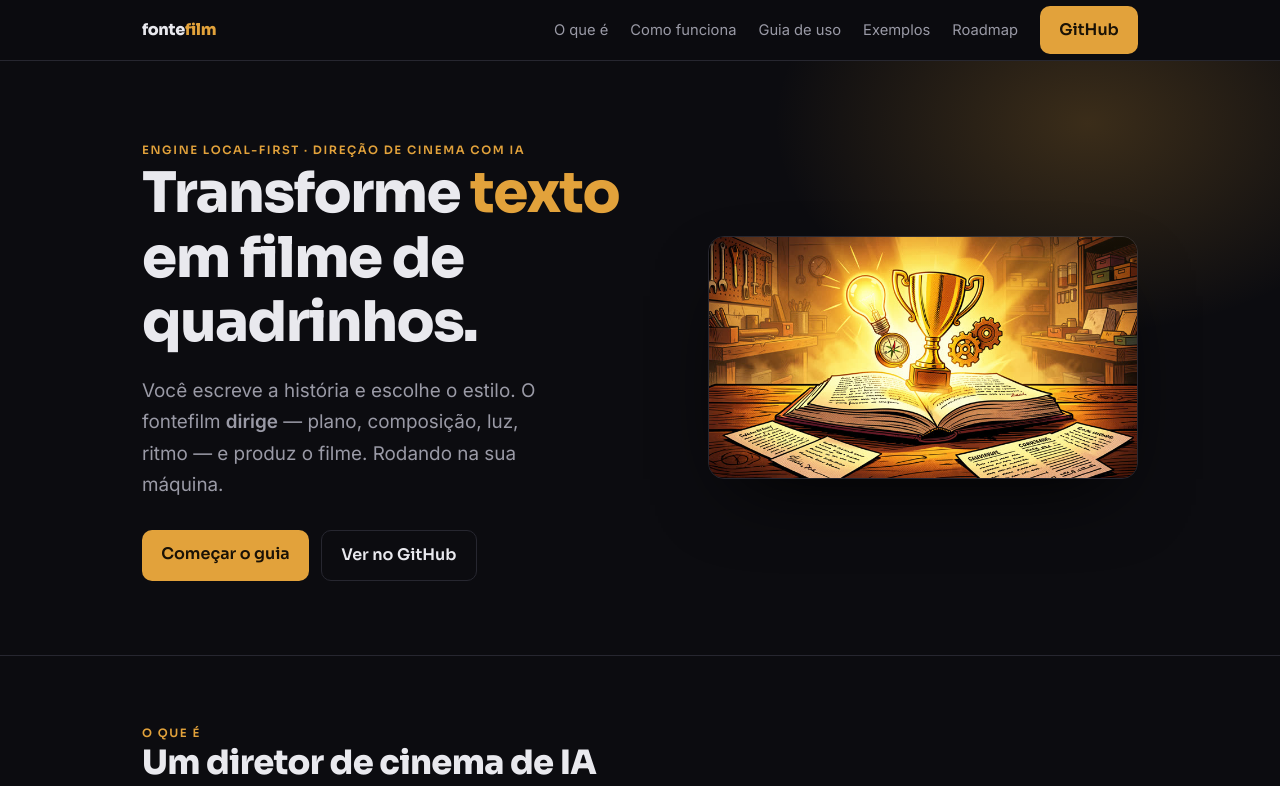
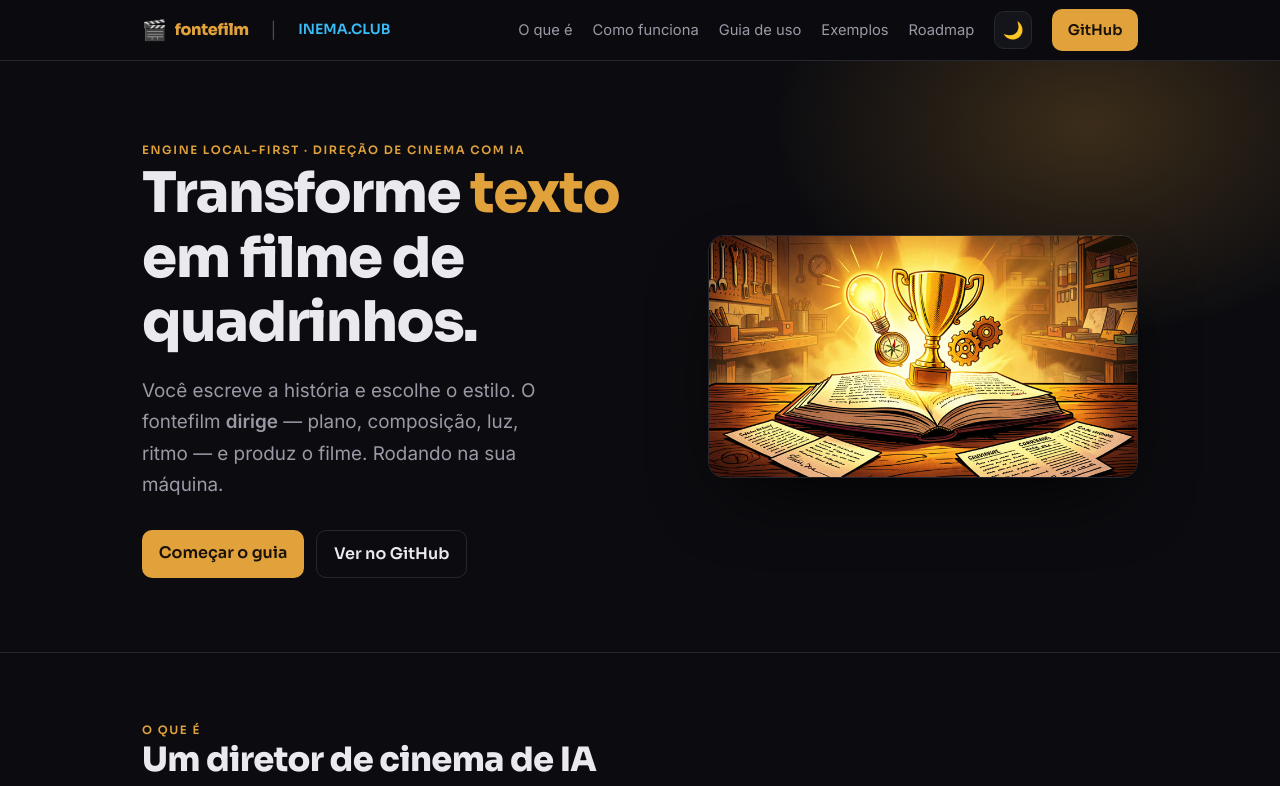
Before and after one commit to inematds/fontefilm, a plain HTML site: page index.html in a window 1280 px wide. Shown: the top 786 px of the page. Drawn offline with Linux system fonts and the light colour scheme.

Commit message:
site: nav no padrão INEMA (logo | INEMA.CLUB sky + theme toggle dark/light)
Co-Authored-By: Claude Opus 4.8 (1M context) <noreply@anthropic.com>

```diff
--- a/index.html
+++ b/index.html
@@ -11,9 +11,17 @@
 <style>
   :root{
     --bg:#0c0c10; --bg2:#14141b; --card:#16161e; --line:#272730;
-    --txt:#e9e9ee; --mut:#9a9aa6; --amb:#E2A23B; --amb2:#f0c070;
+    --txt:#e9e9ee; --mut:#9a9aa6; --amb:#E2A23B; --amb2:#f0c070; --sky:#38bdf8;
     color-scheme:dark;
   }
+  body.light{
+    --bg:#f6f7f9; --bg2:#eceef2; --card:#ffffff; --line:#e1e3ea;
+    --txt:#1a1a22; --mut:#5b5b68; --amb:#b9791d; --amb2:#a16207; --sky:#0369a1;
+    color-scheme:light;
+  }
+  body.light .hero .glow{opacity:.5}
+  body.light pre{background:#0e0e14;color:#d6d6e0}
+  body.light pre .c{color:#8a8a98}
   *{box-sizing:border-box}
   html{scroll-behavior:smooth}
   body{margin:0;background:var(--bg);color:var(--txt);font:16px/1.65 Inter,system-ui,sans-serif;-webkit-font-smoothing:antialiased}
@@ -28,13 +36,18 @@
   /* nav */
   nav{position:sticky;top:0;z-index:30;backdrop-filter:blur(12px);background:rgba(12,12,16,.78);border-bottom:1px solid var(--line)}
   nav .wrap{display:flex;align-items:center;gap:22px;height:60px}
-  nav .brand{font-family:Sora;font-weight:800;letter-spacing:-.02em}
-  nav .brand b{color:var(--amb)}
-  nav .links{margin-left:auto;display:flex;gap:22px;font-size:.92rem}
-  nav .links a{color:var(--mut)} nav .links a:hover{color:var(--txt)}
-  .btn{display:inline-block;background:var(--amb);color:#1a1206;font-weight:600;padding:.7em 1.2em;border-radius:10px;font-family:Sora}
+  nav .brand{display:flex;align-items:center;gap:8px;font-family:Sora;font-weight:800;letter-spacing:-.02em;color:var(--amb)}
+  nav .brand .emoji{font-size:1.25rem}
+  nav .sep{color:var(--mut);opacity:.45}
+  nav .inema{color:var(--sky);font-weight:600;font-size:.88rem;font-family:Sora}
+  nav .inema:hover{filter:brightness(1.15)}
+  nav .links{margin-left:auto;display:flex;align-items:center;gap:20px;font-size:.92rem}
+  nav .links a.sec{color:var(--mut)} nav .links a.sec:hover{color:var(--txt)}
+  .tgl{background:var(--bg2);border:1px solid var(--line);color:var(--txt);width:38px;height:38px;border-radius:10px;cursor:pointer;display:inline-flex;align-items:center;justify-content:center;font-size:1.05rem}
+  .tgl:hover{border-color:var(--amb)}
+  .btn{display:inline-block;background:var(--amb);color:#1a1206;font-weight:600;padding:.6em 1.05em;border-radius:10px;font-family:Sora}
   .btn.ghost{background:transparent;color:var(--txt);border:1px solid var(--line)}
-  @media(max-width:680px){nav .links{display:none}}
+  @media(max-width:760px){nav .links a.sec{display:none}}
 
   /* hero */
   .hero{position:relative;overflow:hidden;border-bottom:1px solid var(--line)}
@@ -92,18 +105,21 @@
 <body>
 
 <nav><div class="wrap">
-  <div class="brand">fonte<b>film</b></div>
+  <a class="brand" href="#top"><span class="emoji">🎬</span> fontefilm</a>
+  <span class="sep">|</span>
+  <a class="inema" href="https://inema.club" target="_blank" rel="noopener">INEMA.CLUB</a>
   <div class="links">
-    <a href="#oque">O que é</a>
-    <a href="#fluxo">Como funciona</a>
-    <a href="#curso">Guia de uso</a>
-    <a href="#exemplos">Exemplos</a>
-    <a href="#roadmap">Roadmap</a>
+    <a class="sec" href="#oque">O que é</a>
+    <a class="sec" href="#fluxo">Como funciona</a>
+    <a class="sec" href="#curso">Guia de uso</a>
+    <a class="sec" href="#exemplos">Exemplos</a>
+    <a class="sec" href="#roadmap">Roadmap</a>
+    <button class="tgl" id="themeToggle" aria-label="Alternar tema" title="Alternar tema">🌙</button>
+    <a class="btn" href="https://github.com/inematds/fontefilm" target="_blank" rel="noopener">GitHub</a>
   </div>
-  <a class="btn" href="https://github.com/inematds/fontefilm" target="_blank" rel="noopener">GitHub</a>
 </div></nav>
 
-<header class="hero">
+<header class="hero" id="top">
   <div class="glow"></div>
   <div class="wrap">
     <div>
@@ -242,5 +258,17 @@ node cli/pixflow-motion.mjs check-deps</pre></div>
   </div>
 </footer>
 
+<script>
+  (function(){
+    var b=document.body, t=document.getElementById('themeToggle');
+    var saved=localStorage.getItem('ff-theme');
+    if(saved==='light'){ b.classList.add('light'); t.textContent='☀️'; }
+    t.addEventListener('click',function(){
+      var light=b.classList.toggle('light');
+      t.textContent=light?'☀️':'🌙';
+      localStorage.setItem('ff-theme', light?'light':'dark');
+    });
+  })();
+</script>
 </body>
 </html>
```
